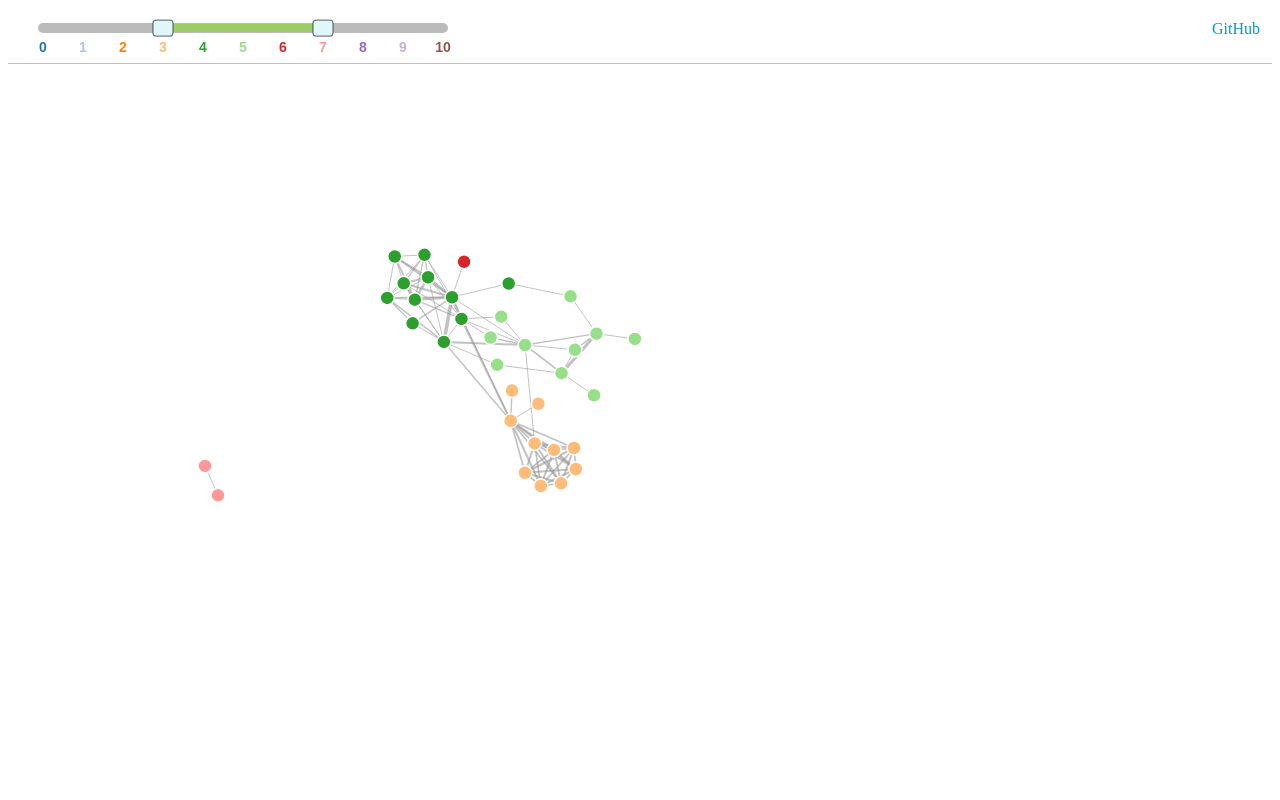
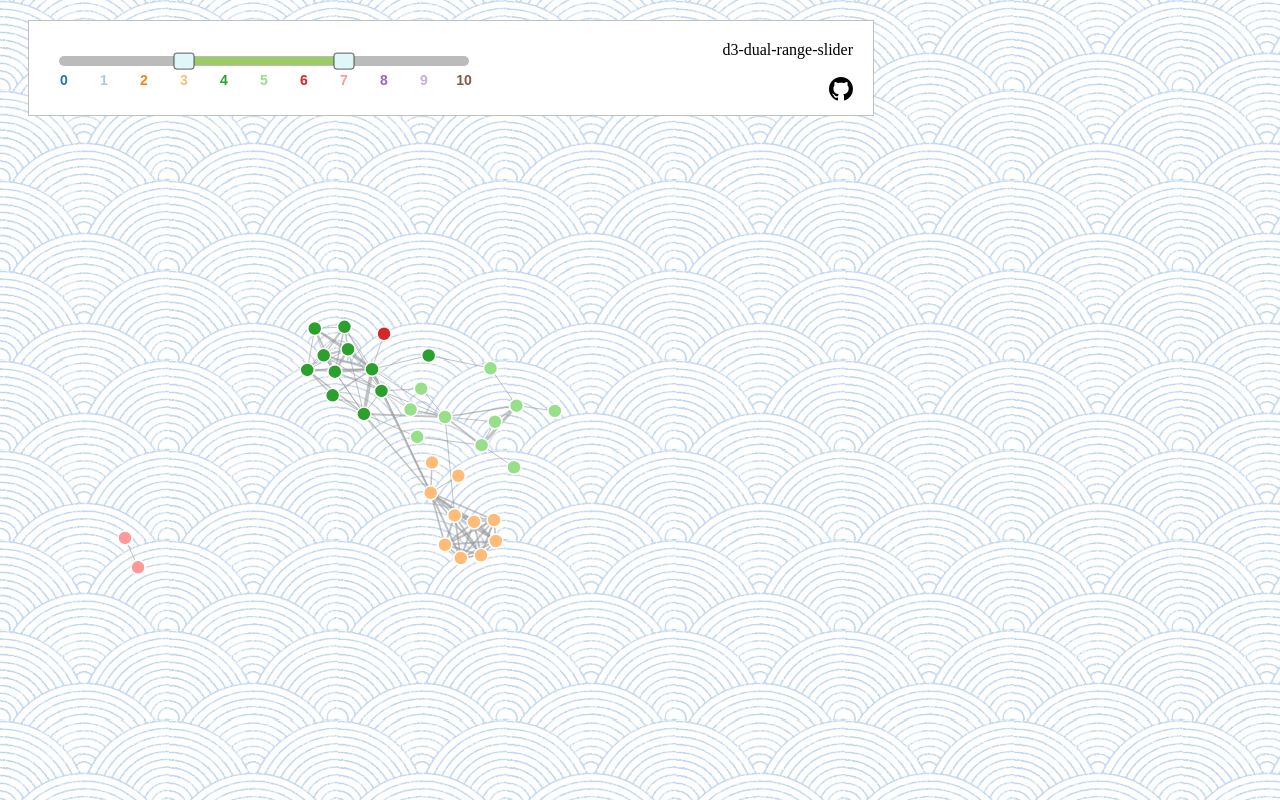
Before and after one commit to evoluteur/d3-dual-range-slider, a plain HTML site: page index.html in a window 1280 px wide. Drawn offline with Linux system fonts and the light colour scheme.

Commit message:
Funky style w/ blue pattern in background + split CSS file.

```diff
--- a/css/graph.css
+++ b/css/graph.css
@@ -1,3 +1,4 @@
+/* graph ------------------------------ */
 
 .links line {
   stroke: #999;
@@ -12,22 +13,3 @@
   r: 10;
   stroke: grey;
 }
-
-.github{
-	position:absolute;
-	top:20px;
-	right:20px;
-}
-.github > a{
-	color: #0099cc;
-	text-decoration: none;
-}
-.github > a:hover{
-	color: black;
-	text-decoration: underline;
-}
-@media screen and (max-width: 540px){
-	.github{
-		display: none;
-	}
-}
--- /dev/null
+++ b/css/pages.css
@@ -0,0 +1,30 @@
+/* html pages ------------------------------ */
+body{
+  color: black;
+  background-color: white;
+  background-image: url("bg.gif");
+}
+.header{
+	position: relative;
+	margin: 20px;
+	padding: 20px;
+	border: solid 1px silver;
+	background-color: #ffffff;
+	min-width: 550px;
+	max-width: 804px;
+}
+h1{
+	font-size: 18px;
+	margin: 0;
+}
+
+.github{
+	position:absolute;
+	top:20px;
+	right:20px;
+	text-align: right;
+}
+.github > a{
+	color: #0099cc;
+	text-decoration: none;
+}
--- a/css/slider.css
+++ b/css/slider.css
@@ -1,17 +1,8 @@
-/* header ----------------------------- */
-
-.header{
-  height: 55px;
-  border-bottom: solid 1px silver;
-}
+/* slider ------------------------------ */
 
 .slider-holder{
   width: 700px;
-  margin-left: 20px;
 }
-
-/* slider ------------------------------ */
-
 .ticks {
   font: 14px sans-serif;
 }
--- a/index.html
+++ b/index.html
@@ -2,11 +2,12 @@
 <html>
 	<head>
 		<title>d3-dual-range-slider</title>
-		<meta name="description" content="Experiment for a slider d3-component">
+		<meta name="description" content="SVG slider with d3.js">
 		<meta name="keywords" content="d3 d3.js dual slider widget component">
 
 		<link rel="icon" type="image/png" href="favicon.png" />
 		<meta charset="utf-8">
+		<link rel="stylesheet" type="text/css" href="css/pages.css">
 		<link rel="stylesheet" type="text/css" href="css/graph.css">
 		<link rel="stylesheet" type="text/css" href="css/slider.css">
 		<script src="js/d3.v4.min.js"></script>
@@ -42,10 +43,14 @@
 
 		<div class="header">
 			<div class="slider-holder"></div>
-			<div class="github"><a href="https://github.com/evoluteur/d3-dual-range-slider">GitHub</a></div>
+			<div class="github">
+				d3-dual-range-slider<br/><br/>
+				<a href="https://github.com/evoluteur/d3-dual-range-slider" target="github">
+				<svg height="24" class="octicon octicon-mark-github" viewBox="0 0 16 16" version="1.1" width="24" aria-hidden="true"><path fill-rule="evenodd" d="M8 0C3.58 0 0 3.58 0 8c0 3.54 2.29 6.53 5.47 7.59.4.07.55-.17.55-.38 0-.19-.01-.82-.01-1.49-2.01.37-2.53-.49-2.69-.94-.09-.23-.48-.94-.82-1.13-.28-.15-.68-.52-.01-.53.63-.01 1.08.58 1.23.82.72 1.21 1.87.87 2.33.66.07-.52.28-.87.51-1.07-1.78-.2-3.64-.89-3.64-3.95 0-.87.31-1.59.82-2.15-.08-.2-.36-1.02.08-2.12 0 0 .67-.21 2.2.82.64-.18 1.32-.27 2-.27.68 0 1.36.09 2 .27 1.53-1.04 2.2-.82 2.2-.82.44 1.1.16 1.92.08 2.12.51.56.82 1.27.82 2.15 0 3.07-1.87 3.75-3.65 3.95.29.25.54.73.54 1.48 0 1.07-.01 1.93-.01 2.2 0 .21.15.46.55.38A8.013 8.013 0 0 0 16 8c0-4.42-3.58-8-8-8z"></path></svg>
+			</a></div>
 		</div>
 
-		<svg id="graph" width="960" height="600"></svg>
+		<svg id="graph" width="800" height="600"></svg>
 
 	</body>
 
```
Also changed, not shown: css/bg.gif (added).
